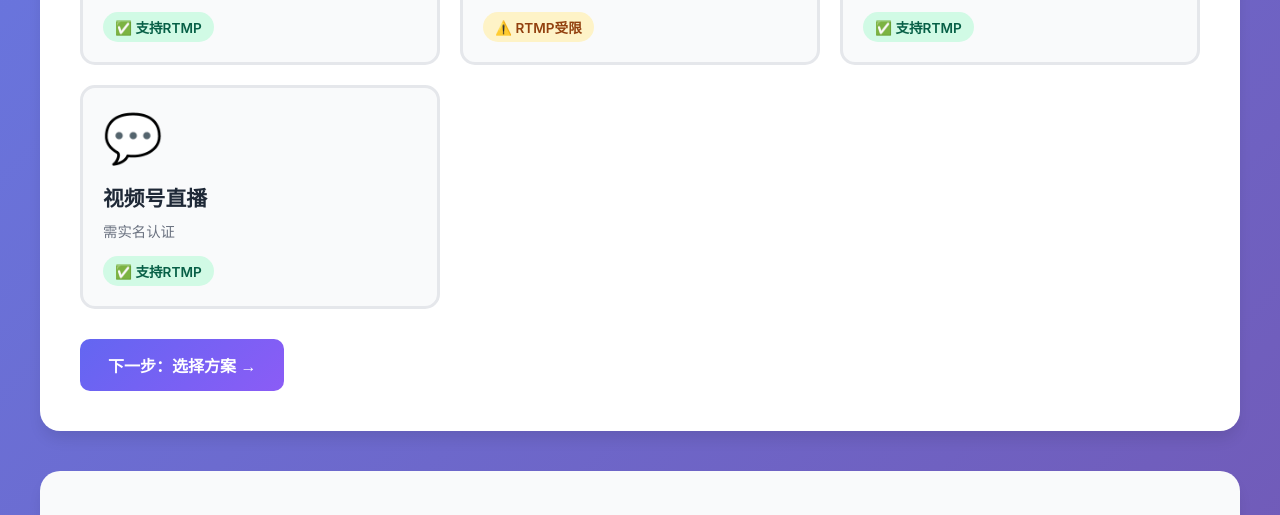
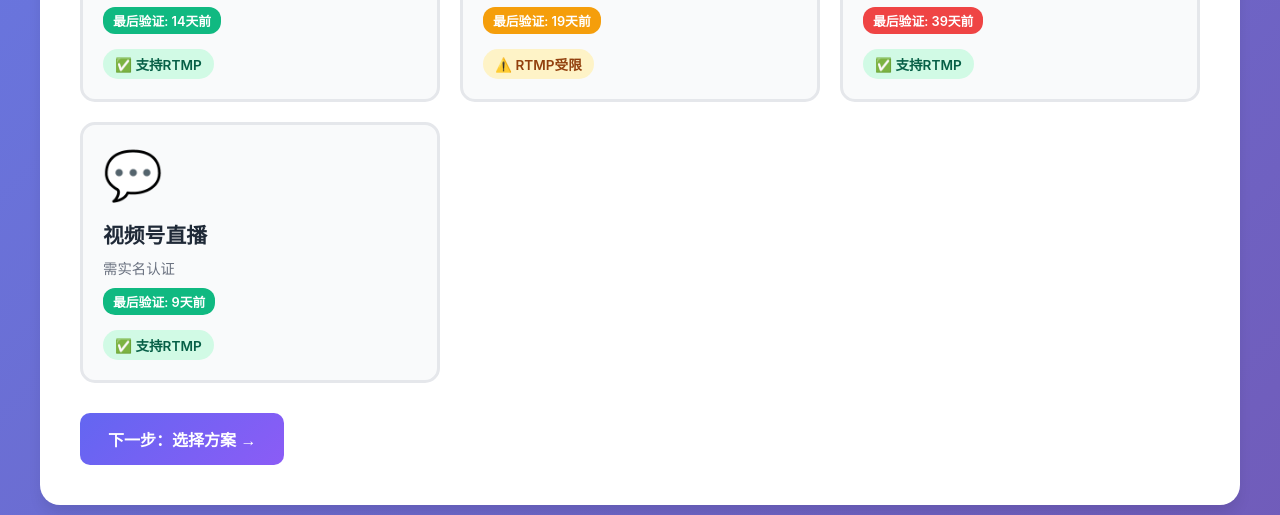
Before and after one commit to pinsonchen/mlive, a plain HTML site: page guide/index.html in a window 1280 px wide. Shown: the part 704-1219 px from the top of the page. Drawn offline with Linux system fonts and the light colour scheme.

Commit message:
vivify: add lastVerified timestamps and freshness badges to platform cards
Add lastVerified ISO date field to all 4 platform objects (taobao, douyin,
xiaohongshu, shipinhao). On DOMContentLoaded, compute days since last
verification and display a color-coded badge (green <=14d, yellow <=30d,
red >30d) in each platform card's .platform-info section.

```diff
--- a/guide/script.js
+++ b/guide/script.js
@@ -9,6 +9,7 @@ const platforms = {
         name: '淘宝直播',
         icon: '🛒',
         color: '#ff5000',
+        lastVerified: '2026-05-15',
         rtmpSupport: true,
         supportTypes: ['push', 'mobile'],  // 支持OBS推流和手机直播
         requirements: {
@@ -190,6 +191,7 @@ const platforms = {
         name: '抖音直播',
         icon: '🎵',
         color: '#000000',
+        lastVerified: '2026-05-10',
         rtmpSupport: false,  // 2023年起已取消OBS推流功能
         supportTypes: ['mobile', 'pc_assistant'],  // 仅支持手机和直播伴侣
         requirements: {
@@ -305,6 +307,7 @@ const platforms = {
         name: '小红书直播',
         icon: '📕',
         color: '#ff2442',
+        lastVerified: '2026-04-20',
         rtmpSupport: true,
         supportTypes: ['push', 'mobile'],  // 支持推流和手机直播
         requirements: {
@@ -424,6 +427,7 @@ const platforms = {
         name: '视频号直播',
         icon: '💬',
         color: '#07c160',
+        lastVerified: '2026-05-20',
         rtmpSupport: true,
         supportTypes: ['push', 'pc_wechat', 'mobile'],  // 支持三种直播方式
         requirements: {
@@ -1999,3 +2003,33 @@ document.addEventListener('keydown', function(e) {
         closeModal();
     }
 });
+
+// 政策新鲜度徽章
+function getFreshnessClass(days) {
+    if (days <= 14) return 'fresh';
+    if (days <= 30) return 'stale';
+    return 'outdated';
+}
+
+document.addEventListener('DOMContentLoaded', function() {
+    document.querySelectorAll('.platform-card').forEach(function(card) {
+        const input = card.querySelector('input[name="platform"]');
+        if (!input) return;
+        const platformKey = input.value;
+        const platform = platforms[platformKey];
+        if (!platform || !platform.lastVerified) return;
+
+        const lastDate = new Date(platform.lastVerified);
+        const now = new Date();
+        const days = Math.floor((now - lastDate) / (1000 * 60 * 60 * 24));
+        const cls = getFreshnessClass(days);
+
+        const badge = document.createElement('span');
+        badge.className = 'freshness-badge freshness-' + cls;
+        badge.setAttribute('data-days', days);
+        badge.textContent = '最后验证: ' + days + '天前';
+
+        const info = card.querySelector('.platform-info');
+        if (info) info.appendChild(badge);
+    });
+});
--- a/guide/styles.css
+++ b/guide/styles.css
@@ -960,6 +960,29 @@ body {
     line-height: 1.6;
 }
 
+/* 政策新鲜度徽章 */
+.freshness-badge {
+    display: inline-block;
+    margin-top: 10px;
+    padding: 4px 10px;
+    border-radius: 12px;
+    font-size: 0.8rem;
+    font-weight: 600;
+    color: #fff;
+}
+
+.freshness-fresh {
+    background: #10b981;
+}
+
+.freshness-stale {
+    background: #f59e0b;
+}
+
+.freshness-outdated {
+    background: #ef4444;
+}
+
 /* 响应式设计 */
 @media (max-width: 768px) {
     .header h1 {
```
